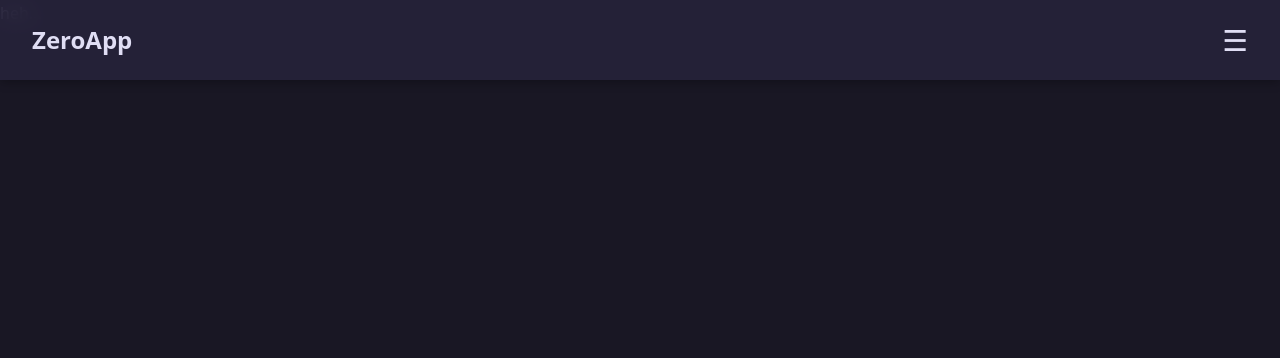
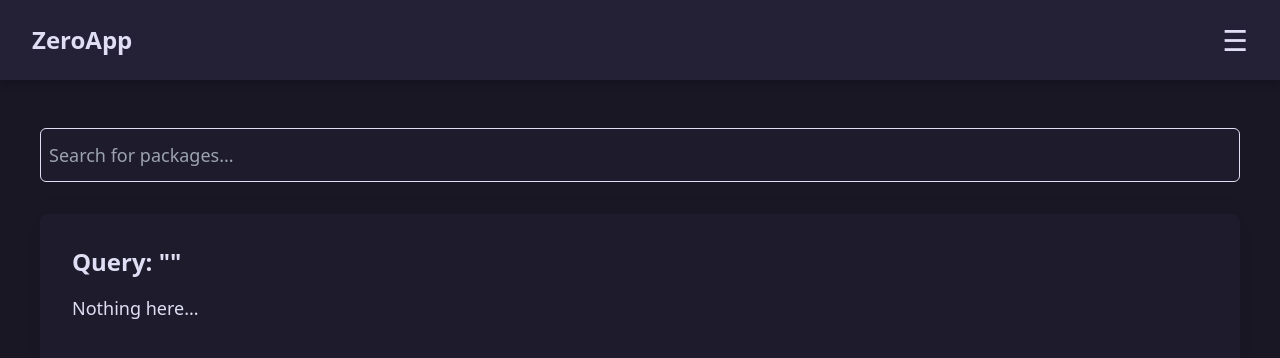
Before and after one commit to SunnySt4r/ZeroApplication, a Next.js app in the folder front/: page /search in a window 1280 px wide. Shown: the top 358 px of the page. Built offline with nearby package versions, Linux system fonts and the light colour scheme; no server answers.

Commit message:
feat: search

```diff
--- a/front/app/featured/page.tsx
+++ b/front/app/featured/page.tsx
@@ -1,7 +1,6 @@
 "use client";
 import { useState, useEffect } from "react";
 import getPackages, { IPackage, IResponse } from "@/api/wingetrun";
-import Card from "@/components/Card";
 import SearchBar from "@/components/SearchBar";
 import CardContainer from "@/components/CardContainer";
 
--- a/front/app/search/page.tsx
+++ b/front/app/search/page.tsx
@@ -3,6 +3,8 @@
 import { useEffect, useState } from "react";
 import { useSearchParams } from "next/navigation";
 import getPackages, { IPackage, IResponse } from "@/api/wingetrun";
+import SearchBar from "@/components/SearchBar";
+import CardContainer from "@/components/CardContainer";
 
 export default function Featured() {
   const query = useSearchParams().get("query");
@@ -11,7 +13,7 @@ export default function Featured() {
 
   useEffect(() => {
     getPackages(
-      `packages?ensureContains=true&partialMatch=true&take=12&${query}`,
+      `packages?ensureContains=true&partialMatch=true&take=12&query=${query}`,
     )
       .then((res: IResponse) => {
         if (res.Packages) {
@@ -20,10 +22,36 @@ export default function Featured() {
           setPkgs([]);
         }
         setIsLoading(false);
-        console.log(pkgs);
       })
       .catch((e) => console.error(e));
   }, [query]);
 
-  return <p>heh...</p>;
+  const [searchTerm, setSearchTerm] = useState("");
+  const handleSearch = (query: string) => {
+    setSearchTerm(query);
+  };
+  const handleAdd = () => {
+    console.log("Add button clicked");
+  };
+
+  return (
+    <>
+      <div className="mt-32">
+        <SearchBar
+          onSearch={handleSearch}
+          placeholder="Search for packages..."
+        />
+      </div>
+      <main className="mt-4">
+        <h1 className="text-2xl font-semibold text-text ">Query: "{query}"</h1>
+        {pkgs.length == 0 ? (
+          <p>Nothing here...</p>
+        ) : (
+          <div className="p-6">
+            <CardContainer cards={pkgs} onAdd={handleAdd} />
+          </div>
+        )}
+      </main>
+    </>
+  );
 }
```
